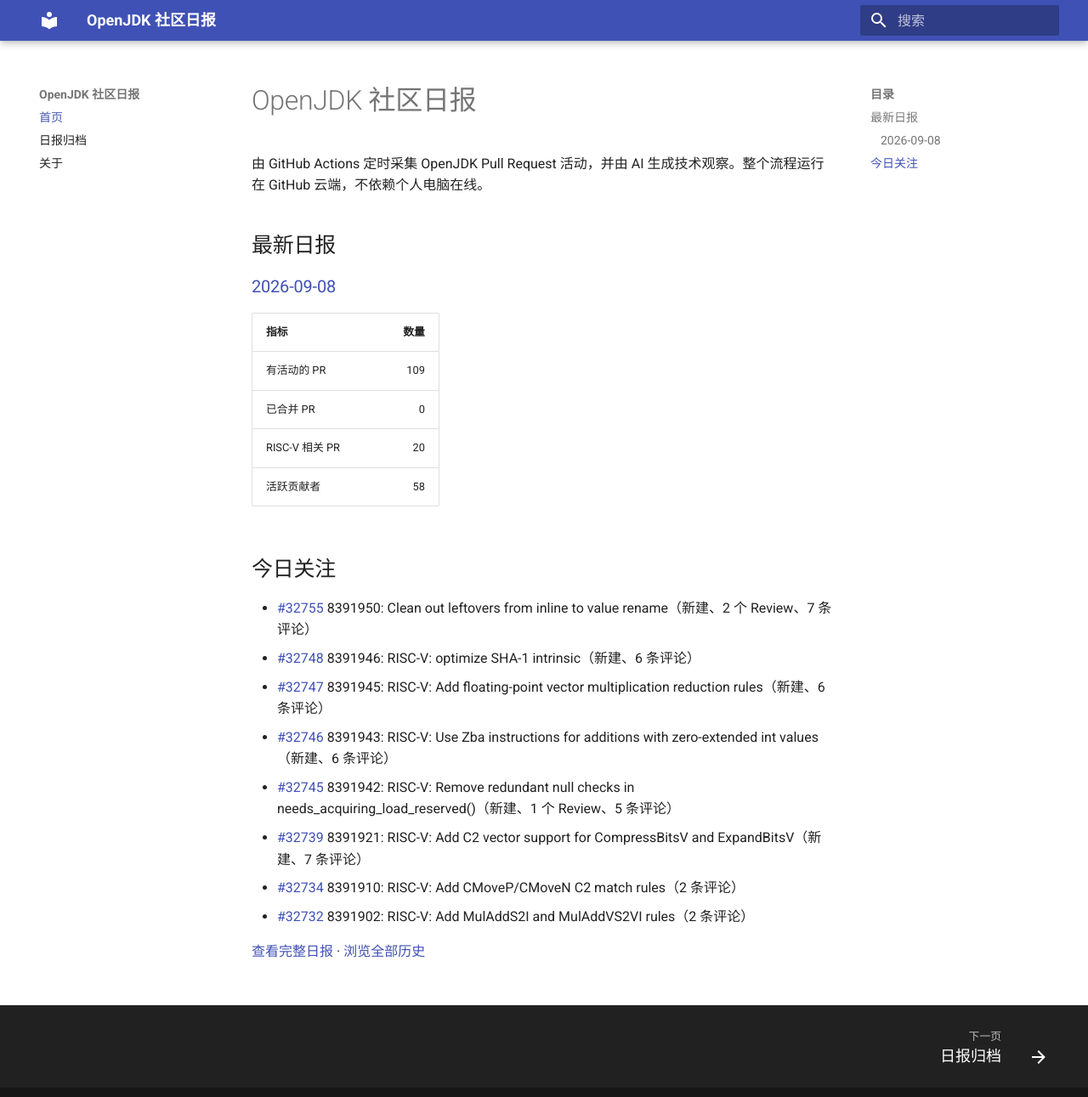
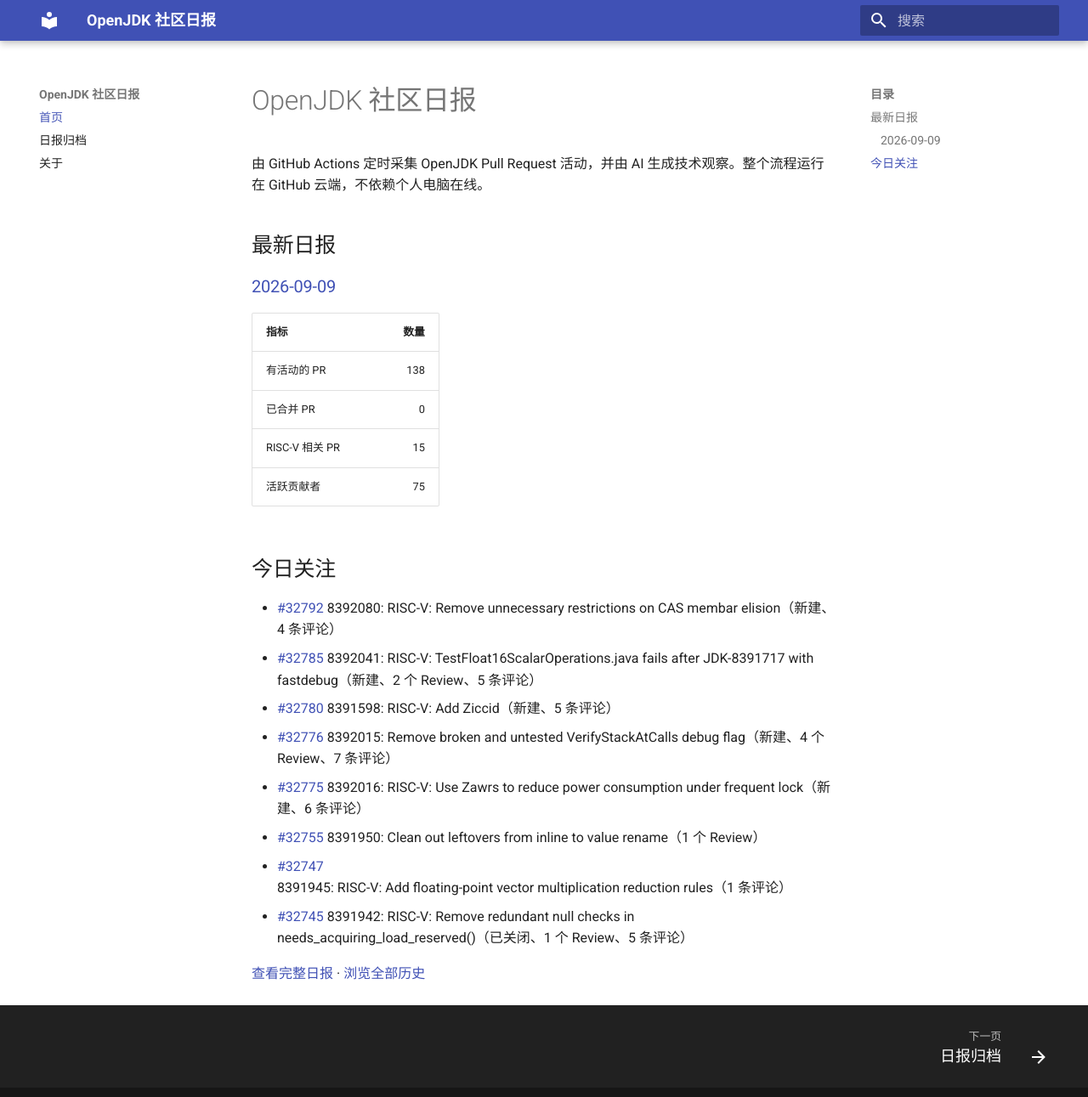
Before and after one commit to DingliZhang/openjdk-daily, an MkDocs documentation site: the page built from docs/index.md, in a window 1280 px wide and 1304 px high. Shown: the top 1291 px of the window at 85% size. Built offline with MkDocs 1.6.1 and Material for MkDocs 9.7.7, drawn with Linux system fonts in a browser that asks for light colours.

Commit message:
report: add OpenJDK daily report

```diff
--- a/docs/index.md
+++ b/docs/index.md
@@ -4,24 +4,24 @@
 
 ## 最新日报
 
-### [2026-09-08](reports/2026/2026-09-08.md)
+### [2026-09-09](reports/2026/2026-09-09.md)
 
 | 指标 | 数量 |
 |---|---:|
-| 有活动的 PR | 109 |
+| 有活动的 PR | 138 |
 | 已合并 PR | 0 |
-| RISC-V 相关 PR | 20 |
-| 活跃贡献者 | 58 |
+| RISC-V 相关 PR | 15 |
+| 活跃贡献者 | 75 |
 
 ## 今日关注
 
-- [#32755](https://github.com/openjdk/jdk/pull/32755) 8391950: Clean out leftovers from inline to value rename（新建、2 个 Review、7 条评论）
-- [#32748](https://github.com/openjdk/jdk/pull/32748) 8391946: RISC-V: optimize SHA-1 intrinsic（新建、6 条评论）
-- [#32747](https://github.com/openjdk/jdk/pull/32747) 8391945: RISC-V: Add floating-point vector multiplication reduction rules（新建、6 条评论）
-- [#32746](https://github.com/openjdk/jdk/pull/32746) 8391943: RISC-V: Use Zba instructions for additions with zero-extended int values（新建、6 条评论）
-- [#32745](https://github.com/openjdk/jdk/pull/32745) 8391942: RISC-V: Remove redundant null checks in needs_acquiring_load_reserved()（新建、1 个 Review、5 条评论）
-- [#32739](https://github.com/openjdk/jdk/pull/32739) 8391921: RISC-V: Add C2 vector support for CompressBitsV and ExpandBitsV（新建、7 条评论）
-- [#32734](https://github.com/openjdk/jdk/pull/32734) 8391910: RISC-V: Add CMoveP/CMoveN C2 match rules（2 条评论）
-- [#32732](https://github.com/openjdk/jdk/pull/32732) 8391902: RISC-V: Add MulAddS2I and MulAddVS2VI rules（2 条评论）
+- [#32792](https://github.com/openjdk/jdk/pull/32792) 8392080: RISC-V: Remove unnecessary restrictions on CAS membar elision（新建、4 条评论）
+- [#32785](https://github.com/openjdk/jdk/pull/32785) 8392041: RISC-V: TestFloat16ScalarOperations.java fails after JDK-8391717 with fastdebug（新建、2 个 Review、5 条评论）
+- [#32780](https://github.com/openjdk/jdk/pull/32780) 8391598: RISC-V: Add Ziccid（新建、5 条评论）
+- [#32776](https://github.com/openjdk/jdk/pull/32776) 8392015: Remove broken and untested VerifyStackAtCalls debug flag（新建、4 个 Review、7 条评论）
+- [#32775](https://github.com/openjdk/jdk/pull/32775) 8392016: RISC-V: Use Zawrs to reduce power consumption under frequent lock（新建、6 条评论）
+- [#32755](https://github.com/openjdk/jdk/pull/32755) 8391950: Clean out leftovers from inline to value rename（1 个 Review）
+- [#32747](https://github.com/openjdk/jdk/pull/32747) 8391945: RISC-V: Add floating-point vector multiplication reduction rules（1 条评论）
+- [#32745](https://github.com/openjdk/jdk/pull/32745) 8391942: RISC-V: Remove redundant null checks in needs_acquiring_load_reserved()（已关闭、1 个 Review、5 条评论）
 
-[查看完整日报](reports/2026/2026-09-08.md) · [浏览全部历史](reports/index.md)
+[查看完整日报](reports/2026/2026-09-09.md) · [浏览全部历史](reports/index.md)
```
Also changed, not shown: docs/reports/2026/2026-09-09.md (added, +229 -0 lines), docs/reports/index.md (+2 -1 lines), 2 other files.
